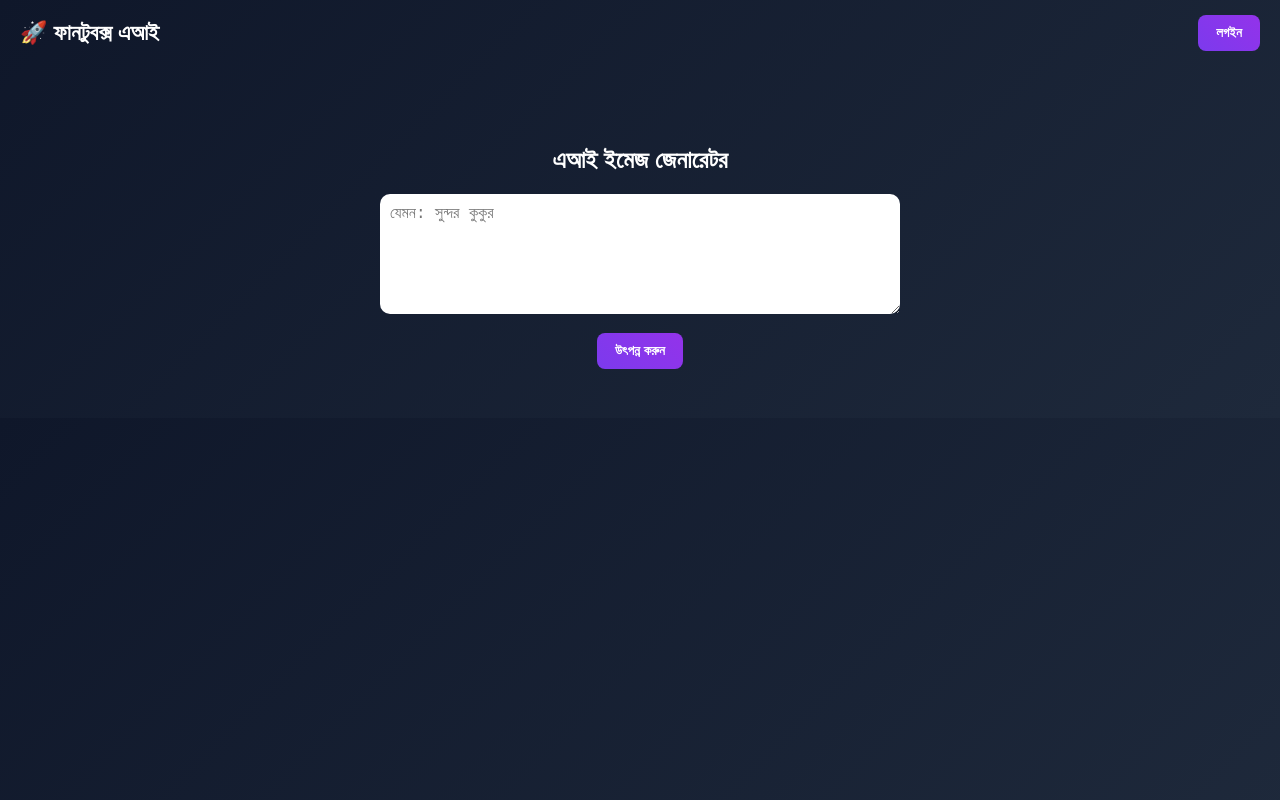
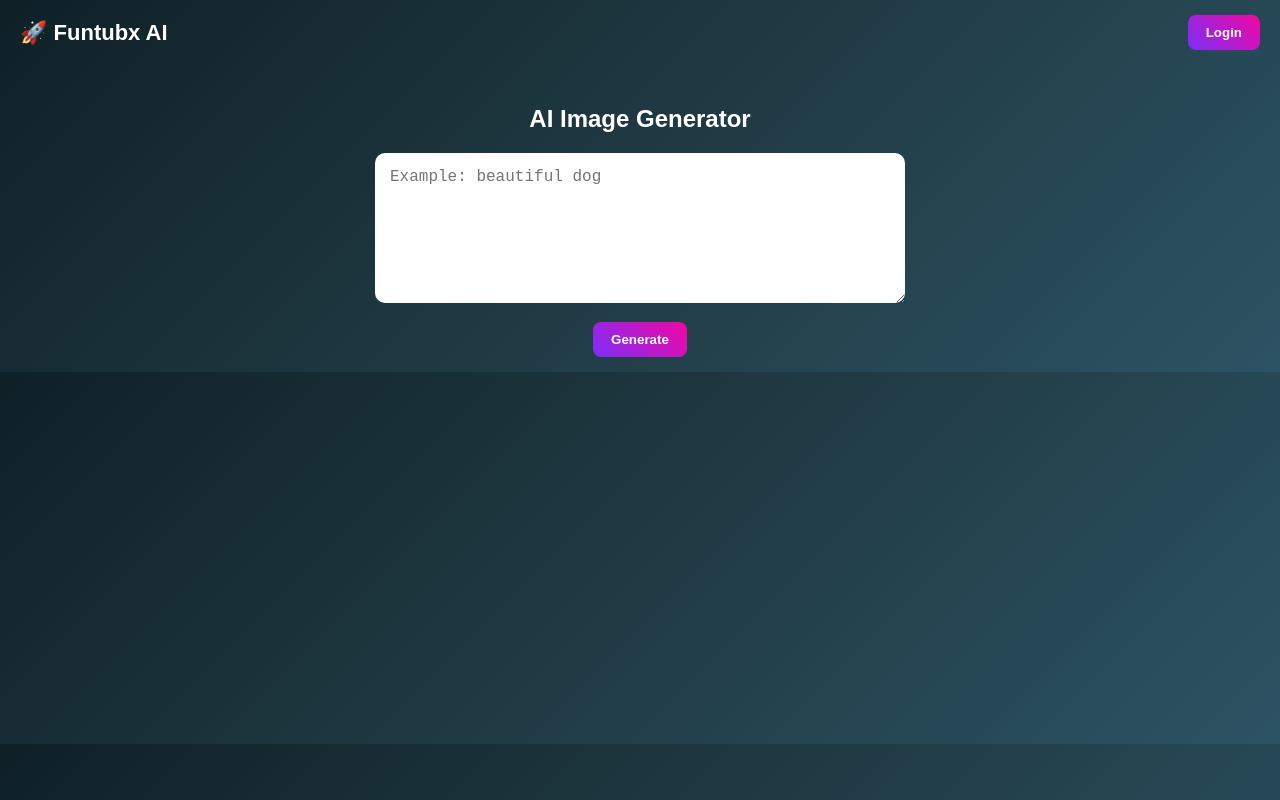
Before and after one commit to funtubxai/mywebsite, a plain HTML site: page index.html in a window 1280 px wide. Drawn offline with Linux system fonts and the light colour scheme; no server answers.

Commit message:
Update index.html

```diff
--- a/index.html
+++ b/index.html
@@ -1,70 +1,73 @@
 <!DOCTYPE html>
-<html lang="bn">
+<html lang="en">
 <head>
 <meta charset="UTF-8">
+<meta name="viewport" content="width=device-width, initial-scale=1.0">
 <title>Funtubx AI</title>
-  <meta name="viewport" content="width=device-width, initial-scale=1.0">
 
 <style>
-    body {
-      margin: 0;
-      font-family: Arial, sans-serif;
-      background: linear-gradient(135deg, #0f172a, #1e293b);
-      color: white;
-      text-align: center;
+body{
+  margin:0;
+  font-family:Arial, sans-serif;
+  background:linear-gradient(135deg,#0f2027,#203a43,#2c5364);
+  color:white;
+  text-align:center;
 }
 
-    header {
-      display: flex;
-      justify-content: space-between;
-      align-items: center;
-      padding: 15px 20px;
+header{
+  display:flex;
+  justify-content:space-between;
+  align-items:center;
+  padding:15px 20px;
 }
 
-    .logo {
-      font-size: 22px;
-      font-weight: bold;
+.logo{
+  font-size:22px;
+  font-weight:bold;
 }
 
-    .btn {
-      padding: 10px 18px;
-      border-radius: 8px;
-      border: none;
-      cursor: pointer;
-      font-weight: bold;
-      background: linear-gradient(45deg, #7c3aed, #9333ea);
-      color: white;
+button{
+  padding:10px 18px;
+  border:none;
+  border-radius:8px;
+  cursor:pointer;
+  font-weight:bold;
 }
 
-    .container {
-      margin-top: 40px;
-      padding: 20px;
+.login-btn{
+  background:linear-gradient(45deg,#7b2ff7,#f107a3);
+  color:white;
 }
 
-    textarea {
-      width: 90%;
-      max-width: 500px;
-      height: 100px;
-      border-radius: 10px;
-      padding: 10px;
-      border: none;
-      font-size: 16px;
+.logout-btn{
+  background:#ff4d4d;
+  color:white;
+  display:none;
 }
 
-    .generate-btn {
-      margin-top: 15px;
+.container{
+  margin-top:40px;
 }
 
-    img {
-      margin-top: 25px;
-      max-width: 90%;
-      border-radius: 15px;
+textarea{
+  width:85%;
+  max-width:500px;
+  height:120px;
+  border-radius:10px;
+  border:none;
+  padding:15px;
+  font-size:16px;
 }
 
-    #logoutBtn {
-      display: none;
-      margin-left: 10px;
-      background: crimson;
+.generate-btn{
+  margin-top:15px;
+  background:linear-gradient(45deg,#7b2ff7,#f107a3);
+  color:white;
+}
+
+#userInfo{
+  margin-top:15px;
+  font-size:14px;
 }
 </style>
 </head>
@@ -72,29 +75,24 @@
 <body>
 
 <header>
-  <div class="logo">🚀 ফানটুবক্স এআই</div>
+<div class="logo">🚀 Funtubx AI</div>
 <div>
-    <button class="btn" onclick="googleLogin()">লগইন</button>
-    <button class="btn" id="logoutBtn" onclick="logoutUser()">লগআউট</button>
+<button class="login-btn" onclick="googleLogin()">Login</button>
+<button class="logout-btn" onclick="logoutUser()">Logout</button>
 </div>
 </header>
 
 <div class="container">
-  <h2>এআই ইমেজ জেনারেটর</h2>
-  <textarea id="promptInput" placeholder="যেমন: সুন্দর কুকুর"></textarea>
-  <br>
-  <button class="btn generate-btn" onclick="generateImage()">উৎপন্ন করুন</button>
+<h2>AI Image Generator</h2>
+<textarea placeholder="Example: beautiful dog"></textarea><br>
+<button class="generate-btn">Generate</button>
 
-  <div>
-    <img id="resultImage" src="">
-  </div>
+<div id="userInfo"></div>
 </div>
 
 <script type="module">
-
 import { initializeApp } from "https://www.gstatic.com/firebasejs/12.0.0/firebase-app.js";
-import { getAuth, GoogleAuthProvider, signInWithRedirect, getRedirectResult, onAuthStateChanged, signOut }
-from "https://www.gstatic.com/firebasejs/12.0.0/firebase-auth.js";
+import { getAuth, GoogleAuthProvider, signInWithRedirect, getRedirectResult, signOut, onAuthStateChanged } from "https://www.gstatic.com/firebasejs/12.0.0/firebase-auth.js";
 
 const firebaseConfig = {
   apiKey: "AIzaSyBSafcrzkEn61j31wmPFzNmOn_44yJd6Sc",
@@ -102,45 +100,39 @@ const firebaseConfig = {
   projectId: "funtubx-ai",
   storageBucket: "funtubx-ai.firebasestorage.app",
   messagingSenderId: "865993292255",
-  appId: "1:865993292255:web:2650328993de0923ca2c6a"
+  appId: "1:865993292255:web:2650328993de0923ca2c6a",
+  measurementId: "G-XFPKW8Q23F"
 };
 
 const app = initializeApp(firebaseConfig);
 const auth = getAuth(app);
 const provider = new GoogleAuthProvider();
 
-// Login
-window.googleLogin = function () {
+window.googleLogin = function(){
   signInWithRedirect(auth, provider);
 };
 
-// Logout
-window.logoutUser = function () {
+window.logoutUser = function(){
   signOut(auth);
 };
 
-// Handle redirect result
-getRedirectResult(auth).catch((error) => {
-  console.error(error);
-});
+getRedirectResult(auth).catch(()=>{});
 
-// Detect login state
-onAuthStateChanged(auth, (user) => {
-  if (user) {
-    alert("Login Successful 🎉");
-    document.getElementById("logoutBtn").style.display = "inline-block";
+onAuthStateChanged(auth, (user)=>{
+  const loginBtn = document.querySelector(".login-btn");
+  const logoutBtn = document.querySelector(".logout-btn");
+  const userInfo = document.getElementById("userInfo");
+
+  if(user){
+    loginBtn.style.display="none";
+    logoutBtn.style.display="inline-block";
+    userInfo.innerHTML = "Logged in as: " + user.displayName;
+  }else{
+    loginBtn.style.display="inline-block";
+    logoutBtn.style.display="none";
+    userInfo.innerHTML = "";
   }
 });
-
-// Simple demo image generator
-window.generateImage = function () {
-  const prompt = document.getElementById("promptInput").value;
-  if (!prompt) return alert("প্রম্পট লিখুন");
-
-  document.getElementById("resultImage").src =
-    "https://source.unsplash.com/600x400/?" + prompt;
-};
-
 </script>
 
 </body>
```
Lines whose indentation alone changed are shown as unchanged.
